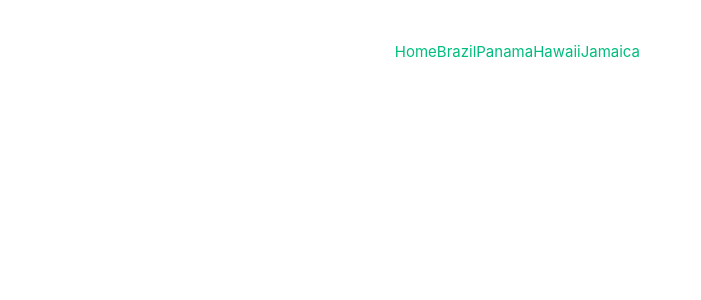
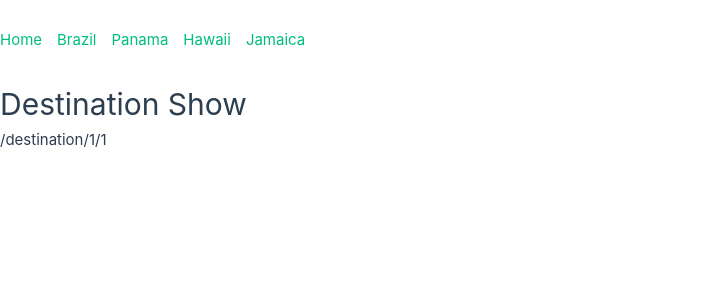
Before and after one commit to DavidCardenas0403/Dawe-2, a Vue app in the folder m14/top-experiences/: page /destination/1/1 in a window 1280 px wide. Shown: the top 300 px of the page, without its empty margins (0-701 px from the left). Built offline with nearby package versions, Linux system fonts and the light colour scheme.

Commit message:
empezar top-experiences

```diff
--- a/m14/top-experiences/src/App.vue
+++ b/m14/top-experiences/src/App.vue
@@ -13,6 +13,10 @@ import TheNavigation from "./components/TheNavigation.vue";
 </template>
 
 <style scoped>
+header {
+  height: 10vh;
+  width: 100%;
+}
 .container {
   min-height: 90vh;
 }
--- a/m14/top-experiences/src/assets/main.css
+++ b/m14/top-experiences/src/assets/main.css
@@ -1,10 +1,13 @@
 @import './base.css';
 
+* {
+  margin: 0;
+  padding: 0;
+}
+
 #app {
-  max-width: 1280px;
-  margin: 0 auto;
-  padding: 2rem;
-
+  width: 100vw;
+  min-height: 100vh;
   font-weight: normal;
 }
 
@@ -15,7 +18,7 @@ a,
   transition: 0.4s;
 }
 
-@media (hover: hover) {
+/* @media (hover: hover) {
   a:hover {
     background-color: hsla(160, 100%, 37%, 0.2);
   }
@@ -32,4 +35,4 @@ a,
     grid-template-columns: 1fr 1fr;
     padding: 0 2rem;
   }
-}
+} */
--- a/m14/top-experiences/src/components/TheNavigation.vue
+++ b/m14/top-experiences/src/components/TheNavigation.vue
@@ -1,15 +1,26 @@
 <script lang="ts" setup>
 import { RouterLink } from "vue-router";
+import router from "@/router";
+console.log(router.currentRoute.value.params);
 </script>
 
 <template>
   <nav>
     <RouterLink to="/">Home</RouterLink>
-    <RouterLink to="/brazil">Brazil</RouterLink>
-    <RouterLink to="/panama">Panama</RouterLink>
-    <RouterLink to="/hawaii">Hawaii</RouterLink>
-    <RouterLink to="/jamaica">Jamaica</RouterLink>
+    <RouterLink to="/destination/1/brazil">Brazil</RouterLink>
+    <RouterLink to="/destination/2/panama">Panama</RouterLink>
+    <RouterLink to="/destination/3/hawaii">Hawaii</RouterLink>
+    <RouterLink to="/destination/4/jamaica">Jamaica</RouterLink>
   </nav>
 </template>
 
-<style scoped></style>
+<style scoped>
+nav {
+  width: 100%;
+  height: 100%;
+  display: flex;
+  align-items: center;
+  justify-content: flex-start;
+  gap: 15px;
+}
+</style>
--- a/m14/top-experiences/src/router/index.ts
+++ b/m14/top-experiences/src/router/index.ts
@@ -7,7 +7,7 @@ import HomeView from "../views/HomeView.vue";
 import DestinationShow from "../views/DestinationShow.vue";
 
 const router = createRouter({
-  history: createWebHashHistory(import.meta.env.BASE_URL),
+  history: createWebHistory(import.meta.env.BASE_URL),
   routes: [
     {
       path: "/",
@@ -15,7 +15,7 @@ const router = createRouter({
       component: HomeView,
     },
     {
-      path: "/destination/:id",
+      path: "/destination/:id/:slug",
       name: "destination.show",
       component: DestinationShow,
     },
@@ -23,7 +23,10 @@ const router = createRouter({
       path: "/destination/:id/:slug",
       name: "destination.show",
       component: DestinationShow,
-      props: (route) => ({ ...route.params, id: parseInt(route.params.id[0]) }),
+      props: (route) => ({
+        ...route.params,
+        id: parseInt(route.params.id as string),
+      }),
 
       children: [
         {
@@ -33,11 +36,6 @@ const router = createRouter({
         },
       ],
     },
-    {
-      path: "/destination/:id",
-      name: "destination.show",
-      component: DestinationShow,
-    },
   ],
 });
 
--- /dev/null
+++ b/m14/top-experiences/src/types/Destination.ts
@@ -0,0 +1,10 @@
+import type Experience from "./Experience";
+
+export default interface Destination {
+  name: string;
+  slug: string;
+  image: string;
+  id: number;
+  description: string;
+  experiences: Array<Experience>;
+}
--- /dev/null
+++ b/m14/top-experiences/src/types/Experience.ts
@@ -0,0 +1,6 @@
+export default interface Experience {
+  name: string;
+  slug: string;
+  image: string;
+  description: string;
+}
--- a/m14/top-experiences/src/views/DestinationShow.vue
+++ b/m14/top-experiences/src/views/DestinationShow.vue
@@ -1,3 +1,23 @@
-<script setup lang="ts"></script>
+<script setup lang="ts">
+import type Destination from "@/types/Destination";
+import data from "data/data.json";
+import router from "@/router";
+import { ref, type Ref } from "vue";
+import type { RouteParams } from "vue-router";
 
-<template></template>
+const params: RouteParams = router.currentRoute.value.params;
+const destination: Ref<Destination | null> = ref(null);
+
+const fetchData = (data: { destinations: Array<Destination> }): void => {
+  destination.value = data.destinations.filter(
+    (destination) => destination.id === parseInt(params?.id as string)
+  )[0];
+};
+</script>
+
+<template>
+  <main>
+    <h1>Destination Show</h1>
+    {{ router.currentRoute.value.fullPath }}
+  </main>
+</template>
--- a/m14/top-experiences/src/views/HomeView.vue
+++ b/m14/top-experiences/src/views/HomeView.vue
@@ -1,5 +1,5 @@
 <script setup lang="ts"></script>
 
 <template>
-  <main></main>
+  <main><h1>Home</h1></main>
 </template>
```
Also changed, not shown: 2 other files (tests, documents, lock files or other folders).
